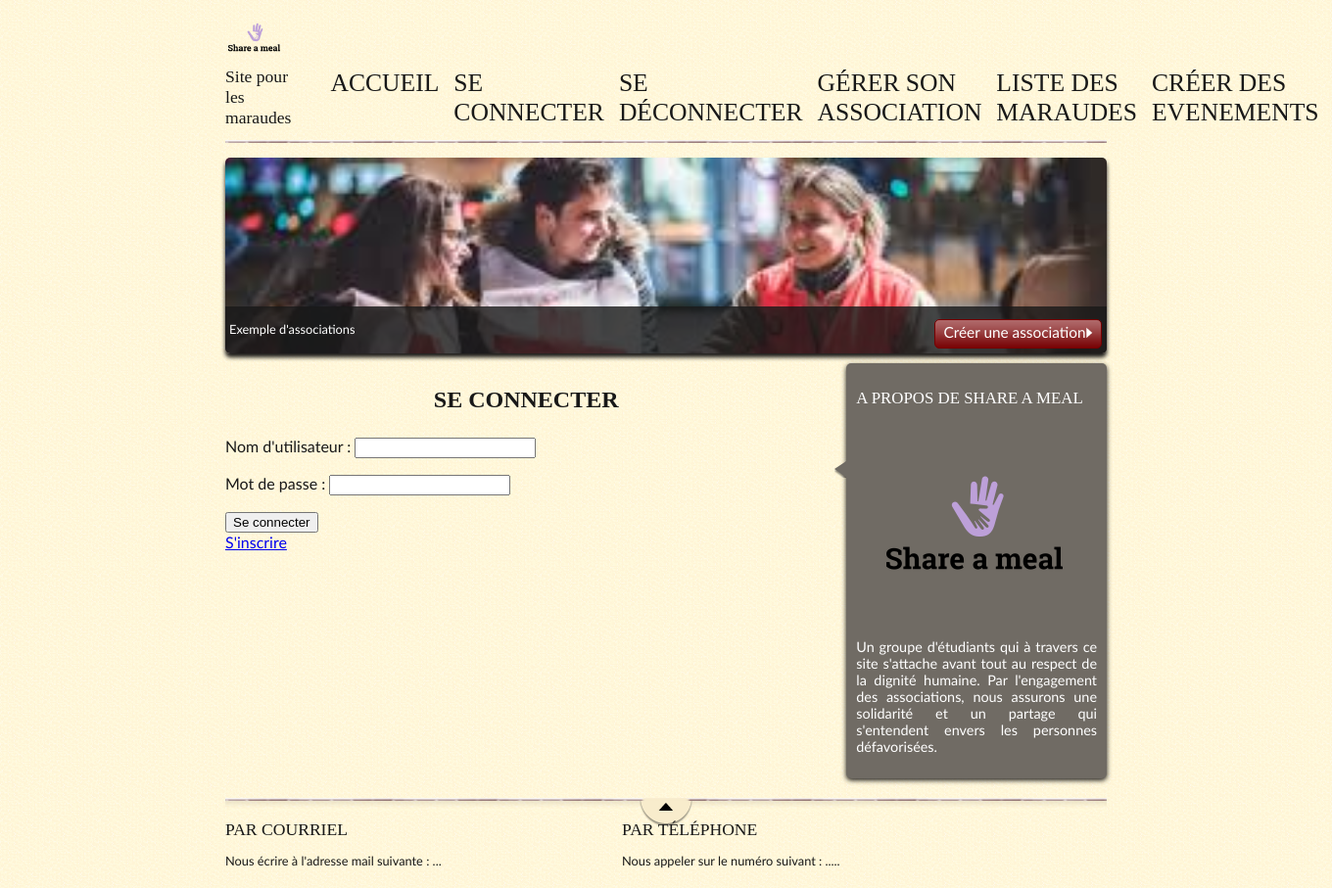
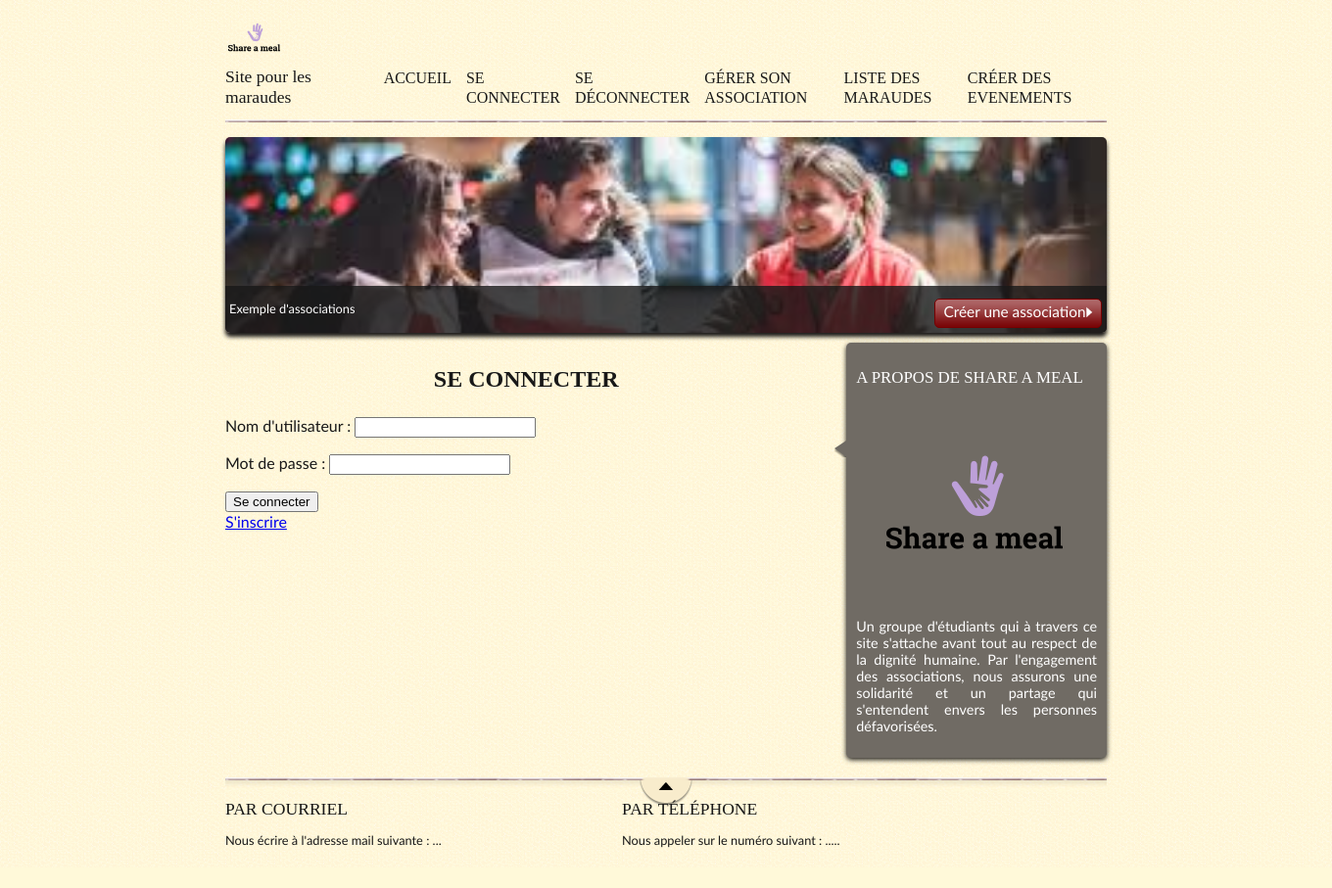
Before and after one commit to ShareAMeal/backend, a Django app: page /register/connexion/ in a window 1360 px wide. Shown: the whole page at 98% size. After the commit the page ends 883 px from the top, so only its background shows below. Run offline with Django 3.2, Linux system fonts and the light colour scheme.

Commit message:
modif diverses /!\ NE PAS METTRE EN PROD

```diff
--- a/register/templates/base.html
+++ b/register/templates/base.html
@@ -3,7 +3,7 @@
 <html>
         <head>
             <meta charset="utf-8"/>
-            <link rel="stylesheet" href="../../static/style3.css" type="text/css"/>
+            <link rel="stylesheet" href="../../static/style1.css"/>
             <title>{% block title %} {% endblock %}</title>
         </head>
 
--- a/static/style1.css
+++ b/static/style1.css
@@ -93,7 +93,7 @@ nav li
 
 nav a
 {
-    font-size: 1.6em;
+    font-size: 1em;
     color:#181818;
     padding-bottom: 3px;
     text-decoration: none;
```
